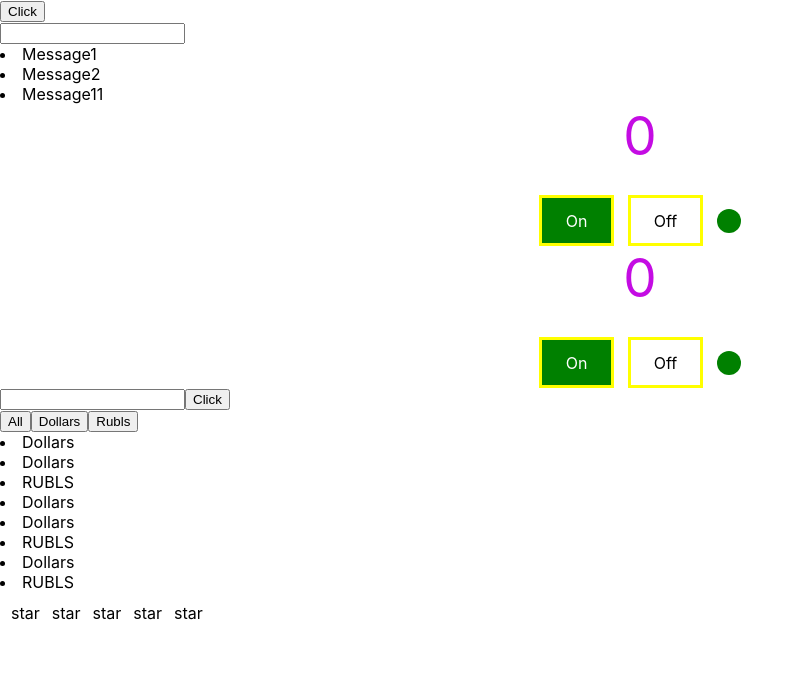
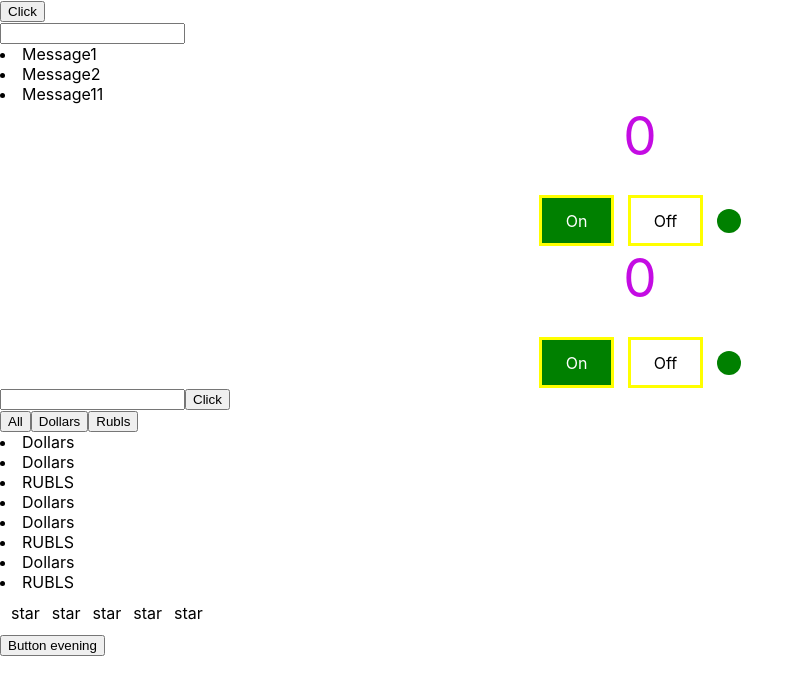
Before and after one commit to sasha2234562/my, a React (Create React App) app: page / in a window 1280 px wide. Shown: the top 694 px of the page, without its empty margins (0-804 px from the left). Built offline with nearby package versions, Linux system fonts and the light colour scheme.

Commit message:
work evening

```diff
--- a/src/App.tsx
+++ b/src/App.tsx
@@ -33,6 +33,7 @@ function App() {
             <UseStateTwo/>
             <Example/>
             <NewStars/>
+            <Button name={"Button evening"} callBack={buttonHandlerClick}/>
         </div>
     )
 }
```
